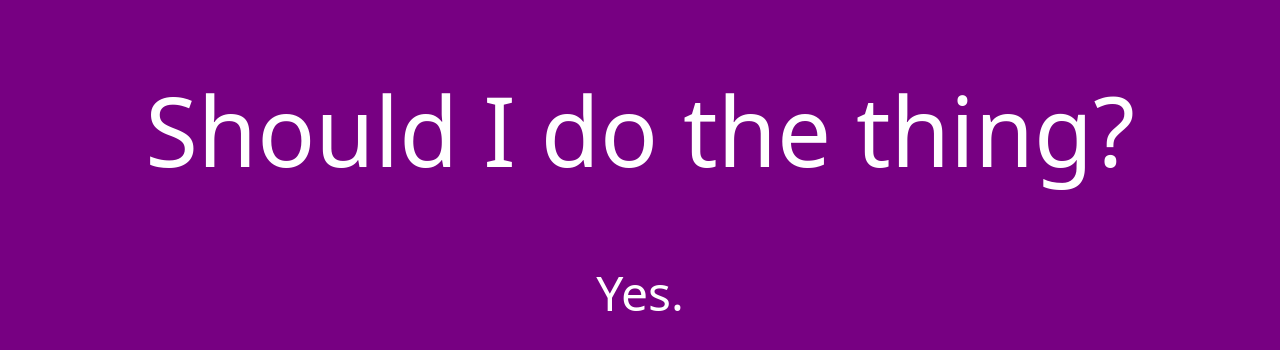
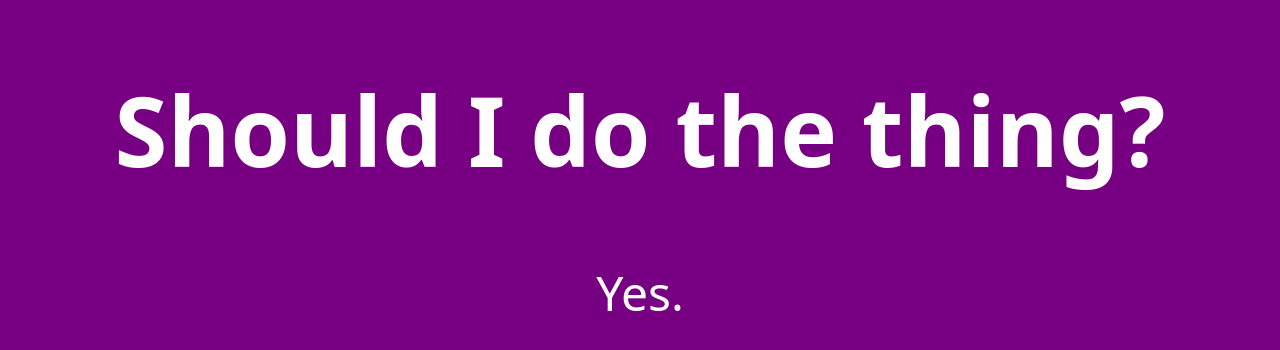
Before and after one commit to tskarhed/should-i, a website: page index.mustache in a window 1280 px wide. Drawn offline with nearby package versions, Linux system fonts and the light colour scheme; files that its build step writes are made by us from their sources.

Commit message:
deploy: 9137360e3f2d23c8a03073aa9a6c4c569e7561cb

```diff
--- a/index.mustache
+++ b/index.mustache
@@ -33,10 +33,6 @@
             color: {{color}};
             background-color: {{background}};
             font-size: 3rem;
-            }
-
-            h1 {
-            font-weight: normal;
             }
 
             .hidden {
```
Also changed, not shown: index.html, 1 other file.
